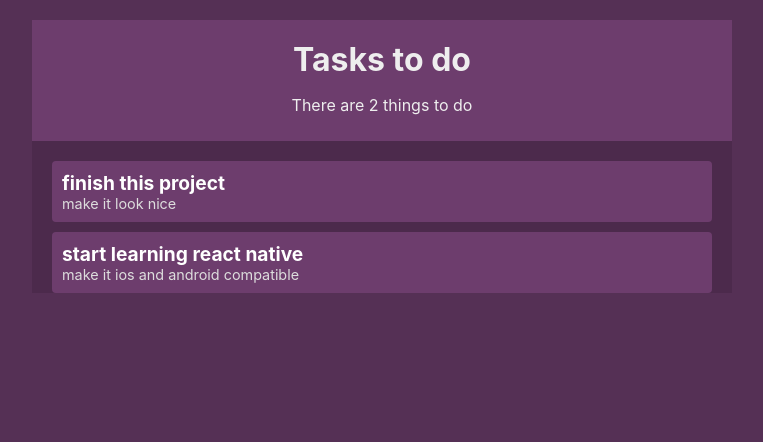
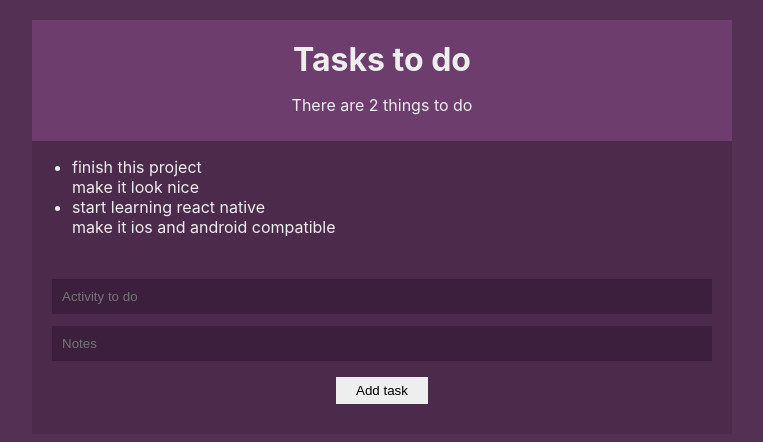
Before and after one commit to jonnowelch/task-app, a React (Create React App) app: page / in a window 1280 px wide. Shown: the top 442 px of the page, without its empty margins (258-1021 px from the left). Built offline with nearby package versions, Linux system fonts and the light colour scheme.

Commit message:
able to add new items to the list and basic css done on input boxes

```diff
--- a/src/App.js
+++ b/src/App.js
@@ -2,6 +2,7 @@ import React from "react";
 import Navbar from "./components/Navbar";
 import TaskContextProvider from "./contexts/TaskContext";
 import TaskList from "./components/TaskList";
+import NewTaskForm from "./components/TaskForm";
 
 function App() {
   return (
@@ -9,6 +10,7 @@ function App() {
       <TaskContextProvider>
         <Navbar />
         <TaskList />
+        <NewTaskForm />
       </TaskContextProvider>
     </div>
   );
--- a/src/components/TaskForm.js
+++ b/src/components/TaskForm.js
@@ -0,0 +1,36 @@
+import React, { useContext, useState } from "react";
+import { TaskContext } from "../contexts/TaskContext";
+
+const NewTaskForm = () => {
+  const { addTask } = useContext(TaskContext);
+  const [activity, setActivity] = useState("");
+  const [notes, setNotes] = useState("");
+  const handleSubmit = e => {
+    e.preventDefault();
+    addTask(activity, notes);
+    setActivity("");
+    setNotes("");
+  };
+
+  return (
+    <form onSubmit={handleSubmit}>
+      <input
+        type="text"
+        placeholder="Activity to do"
+        value={activity}
+        onChange={e => setActivity(e.target.value)}
+        required
+      />
+      <input
+        type="text"
+        placeholder="Notes"
+        value={notes}
+        onChange={e => setNotes(e.target.value)}
+        required
+      />
+      <input type="submit" value="Add task" />
+    </form>
+  );
+};
+
+export default NewTaskForm;
--- a/src/index.css
+++ b/src/index.css
@@ -23,30 +23,30 @@ body {
   margin: 10px 0;
 }
 
-.task-list {
+.book-list {
   margin: 20px;
 }
-.task-list ul {
+.book-list ul {
   padding: 0;
   list-style-type: none;
 }
-.task-list li {
+.book-list li {
   background: #6d3d6d;
   border-radius: 4px;
   padding: 10px;
   cursor: pointer;
   margin: 10px 0;
 }
-.task-list li:hover {
+.book-list li:hover {
   opacity: 0.7;
   text-decoration: line-through;
 }
-.task-list .activity {
+.book-list .title {
   font-weight: bold;
   color: #fff;
   font-size: 1.2em;
 }
-.task-list .notes {
+.book-list .author {
   font-size: 0.9em;
   color: #ddd;
 }
@@ -54,3 +54,23 @@ body {
   margin: 20px;
   text-align: center;
 }
+
+form {
+  padding: 20px;
+}
+input[type="text"] {
+  width: 100%;
+  padding: 10px;
+  box-sizing: border-box;
+  margin: 6px 0;
+  background: #3c1f3c;
+  color: #fff;
+  border: 0;
+}
+input[type="submit"] {
+  margin: 10px auto;
+  background: #eee;
+  border: 0;
+  padding: 6px 20px;
+  display: block;
+}
```
